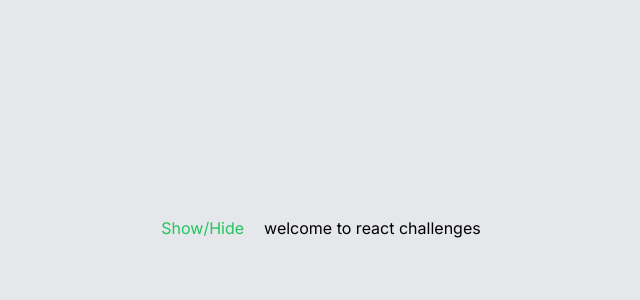
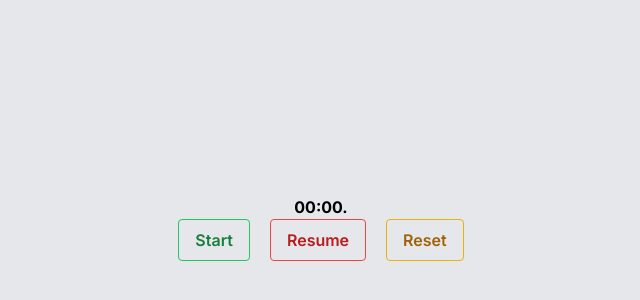
Before and after one commit to imrulkayessifat/reactjs-challenges, a Next.js app: page / in a window 1280 px wide. Shown: the part 172-472 px from the top of the page, without its empty margins (319-959 px from the left). Built offline with nearby package versions, Linux system fonts and the light colour scheme.

Commit message:
useState Stopwatch/Timer

```diff
--- a/app/page.tsx
+++ b/app/page.tsx
@@ -1,15 +1,55 @@
 'use client'
-import { useState } from 'react'
+import { useState, useEffect } from 'react'
 
 export default function Home() {
-  const [value,setValue] = useState(false);
-  const changeState =()=>{
-    setValue(!value);
-  }
+  const [isActive, setIsActive] = useState(false);
+  const [isPaused, setIsPaused] = useState(true);
+  const [time, setTime] = useState(0);
+
+  useEffect(() => {
+    let interval = null;
+
+    if (isActive && isPaused === false) {
+      interval = setInterval(() => {
+        setTime((time) => time + 10);
+      }, 10);
+    } else {
+      clearInterval(interval);
+    }
+    return () => {
+      clearInterval(interval);
+    };
+  }, [isActive, isPaused]);
+
+  const handleStart = () => {
+    setIsActive(true);
+    setIsPaused(false);
+  };
+
+  const handlePauseResume = () => {
+    setIsPaused(!isPaused);
+  };
+
+  const handleReset = () => {
+    setIsActive(false);
+    setTime(0);
+  };
+
   return (
-    <div className='h-screen bg-gray-200 w-full flex justify-center items-center'>
-      <button onClick={changeState} className='text-green-500 mr-5'>Show/Hide</button>
-      <p className={`${value ? 'invisible': ''}`}>welcome to react challenges</p>
+    <div className='h-screen bg-gray-200 w-full flex flex-col justify-center items-center'>
+      <div className='flex flex-row'>
+        <span className="font-bold">
+          {("0" + Math.floor((time / 60000) % 60)).slice(-2)}:
+        </span>
+        <span className="font-bold">
+          {("0" + Math.floor((time / 1000) % 60)).slice(-2)}.
+        </span>
+      </div>
+      <div>
+        <button className='mr-5 bg-transparent hover:bg-green-500 text-green-700 font-semibold hover:text-white py-2 px-4 border border-green-500 hover:border-transparent rounded' onClick={handleStart}>Start</button>
+        <button className='mr-5 bg-transparent hover:bg-red-500 text-red-700 font-semibold hover:text-white py-2 px-4 border border-red-500 hover:border-transparent rounded' onClick={handlePauseResume}>{isPaused ? "Resume" : "Pause"}</button>
+        <button className='bg-transparent hover:bg-yellow-500 text-yellow-700 font-semibold hover:text-white py-2 px-4 border border-yellow-500 hover:border-transparent rounded' onClick={handleReset}>Reset</button>
+      </div>
     </div>
   )
 }
```
